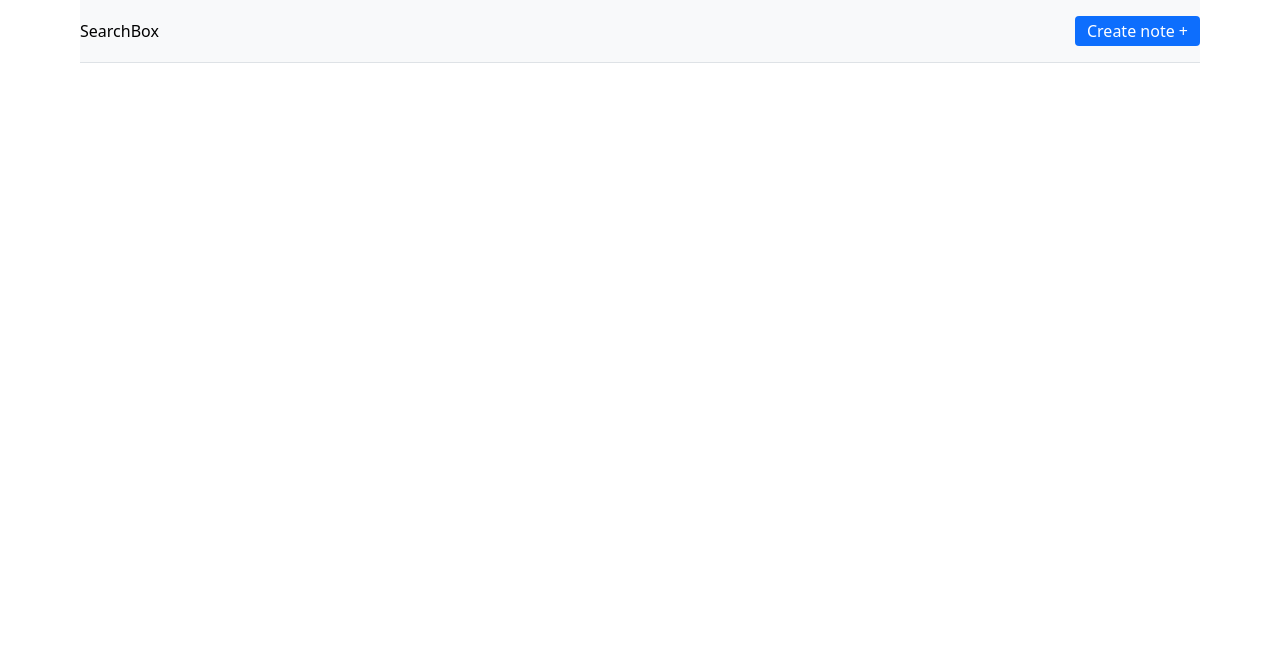
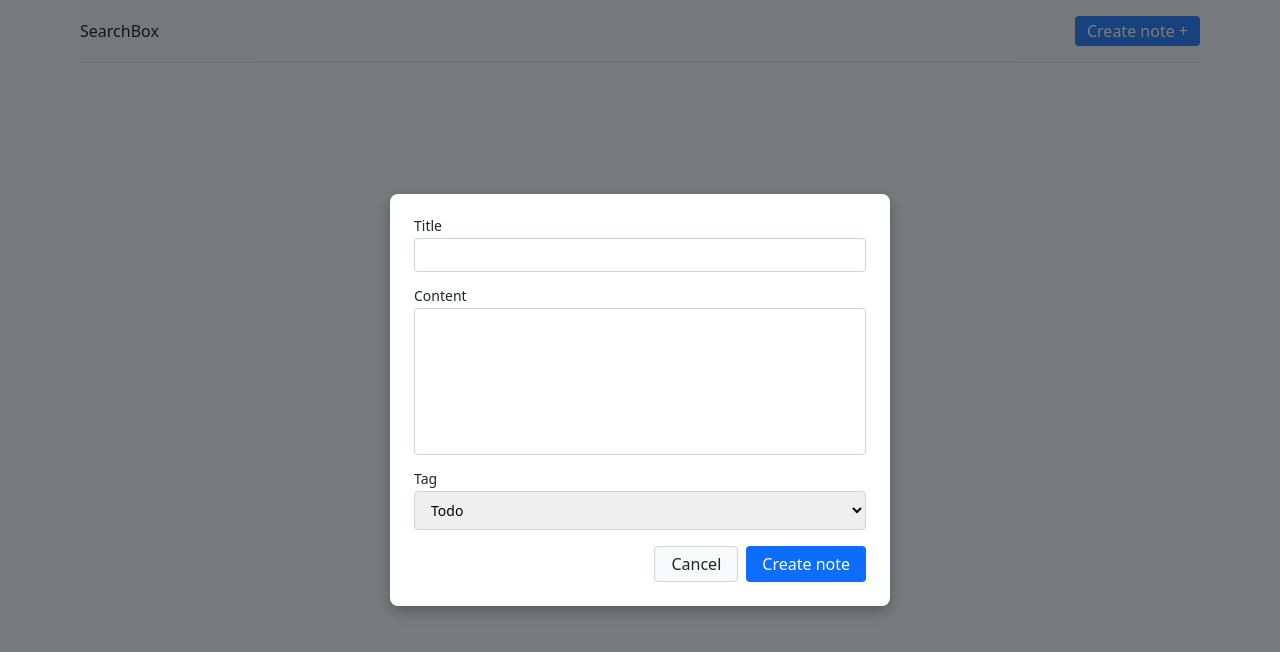
Before and after one commit to RomanFS76/05-notehub, a React (Vite) app: page / in a window 1280 px wide. Both pictures are taken after a click on the button "Create note +". Shown: the top 652 px of the page. Built offline with nearby package versions, Linux system fonts and the light colour scheme; no server answers.

Commit message:
add Modal, NoteForm

```diff
--- a/src/components/App/App.tsx
+++ b/src/components/App/App.tsx
@@ -5,9 +5,12 @@ import SearchBox from '../SearchBox/SearchBox';
 import css from './App.module.css';
 import NoteList from '../NoteList/NoteList';
 import { useState } from 'react';
+import Modal from '../Modal/Modal';
+import NoteForm from '../NoteForm/NoteForm';
 
 export default function App() {
   const [page, setPage] = useState<number>(1);
+  const [isModalOpen, setIsModalOpen] = useState(false);
 
   const { data } = useQuery({
     queryKey: ['notes', page],
@@ -23,16 +26,17 @@ export default function App() {
       <div className={css.app}>
         <header className={css.toolbar}>
           <SearchBox />
-          { totalPages > 1 &&
+          {totalPages > 1 && (
             <Pagination
               totalPages={totalPages}
               page={page}
               onChangePage={setPage}
             />
-          }
-          <button className={css.button}>Create note +</button>
+          )}
+          <button className={css.button} onClick={() => setIsModalOpen(true)}>Create note +</button>
         </header>
         {notes.length > 0 && <NoteList notes={notes} />}
+        {isModalOpen && <Modal> <NoteForm onCancel={() => setIsModalOpen(false)} /> </Modal>}
       </div>
     </>
   );
--- a/src/components/Modal/Modal.tsx
+++ b/src/components/Modal/Modal.tsx
@@ -1,9 +1,15 @@
+import { createPortal } from 'react-dom';
 import css from './Modal.module.css';
 
-export default function Modal() {
-  return (
-    <>
-      <div className={css.app}>Modal</div>
-    </>
+interface ModalProps {
+  children: React.ReactNode;
+}
+
+export default function Modal({ children }: ModalProps) {
+  return createPortal(
+    <div className={css.backdrop} role="dialog" aria-modal="true">
+      <div className={css.modal}>{children}</div>
+    </div>,
+    document.body
   );
 }
--- a/src/components/NoteForm/NoteForm.tsx
+++ b/src/components/NoteForm/NoteForm.tsx
@@ -1,9 +1,104 @@
+import { Formik, Form, Field, ErrorMessage } from 'formik';
+import type { FormikHelpers } from 'formik';
+import * as Yup from 'yup';
 import css from './NoteForm.module.css';
+import { useQueryClient, useMutation } from '@tanstack/react-query';
+import { createNote } from '../../services/noteService';
+import { useId } from 'react';
 
-export default function NoteForm() {
+interface NoteFormValues {
+  title: string;
+  content: string;
+  tag: string;
+}
+
+const initialValues: NoteFormValues = {
+  title: '',
+  content: '',
+  tag: 'Todo',
+};
+
+interface noteFormProps {
+  onCancel: () => void;
+}
+
+const NoteFormSchema = Yup.object().shape({
+  title: Yup.string()
+    .min(3, "Title must be at least 3 characters")
+    .max(50, "Title is too long")
+    .required("Title is required"),
+  content: Yup.string()
+    .max(500, "Content is too long"),
+    tag:Yup.string()
+    .oneOf(['Todo', 'Work', 'Personal','Meeting', 'Shopping'], 'Invalid tag')
+    .required("Tag is required"),
+});
+
+export default function NoteForm({ onCancel }: noteFormProps) {
+  const fieldId = useId();
+
+  const queryClient = useQueryClient();
+
+  const mutation = useMutation({
+    mutationFn: createNote,
+    onSuccess: () => {
+      queryClient.invalidateQueries({ queryKey: ['notes'] });
+    },
+  });
+
+  const handleSubmit = (
+    values: NoteFormValues,
+    actions: FormikHelpers<NoteFormValues>
+  ) => {
+    mutation.mutate(values);
+    actions.resetForm();
+    onCancel();
+  };
+
   return (
-    <>
-      <div className={css.app}>NoteForm</div>
-    </>
+    <Formik initialValues={initialValues} onSubmit={handleSubmit} validationSchema={NoteFormSchema}>
+      <Form className={css.form}>
+        <div className={css.formGroup}>
+          <label htmlFor={`${fieldId}-title`}>Title</label>
+          <Field
+            id={`${fieldId}-title`}
+            type="text"
+            name="title"
+            className={css.input}
+          />
+          <ErrorMessage name="title" component="span" className={css.error} />
+        </div>
+        <div className={css.formGroup}>
+          <label htmlFor="content">Content</label>
+          <Field
+            as="textarea"
+            id="content"
+            name="content"
+            rows={8}
+            className={css.textarea}
+          />
+          <ErrorMessage name="content" component="span" className={css.error} />
+        </div>
+        <div className={css.formGroup}>
+          <label htmlFor="tag">Tag</label>
+          <Field as="select" id="tag" name="tag" className={css.select}>
+            <option value="Todo">Todo</option>
+            <option value="Work">Work</option>
+            <option value="Personal">Personal</option>
+            <option value="Meeting">Meeting</option>
+            <option value="Shopping">Shopping</option>
+          </Field>
+          <ErrorMessage name="tag" component="span" className={css.error} />
+        </div>
+        <div className={css.actions}>
+          <button type="button" className={css.cancelButton} onClick={onCancel}>
+            Cancel
+          </button>
+          <button type="submit" className={css.submitButton}>
+            Create note
+          </button>
+        </div>
+      </Form>
+    </Formik>
   );
 }
--- a/src/services/noteService.ts
+++ b/src/services/noteService.ts
@@ -20,3 +20,8 @@ export const fetchNotes  = async(page:number):Promise<FetchNotesResponse>=>{
     const {data} = await NotesAPI.get<FetchNotesResponse>('/notes',{params:{page,perPage: 12}});
     return data;
 };
+
+export const createNote = async (note: Note): Promise<Note> => {
+  const { data } = await NotesAPI.post<Note>(`/notes`, note);
+  return data;
+};
--- a/src/types/note.ts
+++ b/src/types/note.ts
@@ -1,5 +1,5 @@
 export interface Note {
-  id: string;
+  id?: string;
   title: string;
   content: string;
   tag: string;
```
